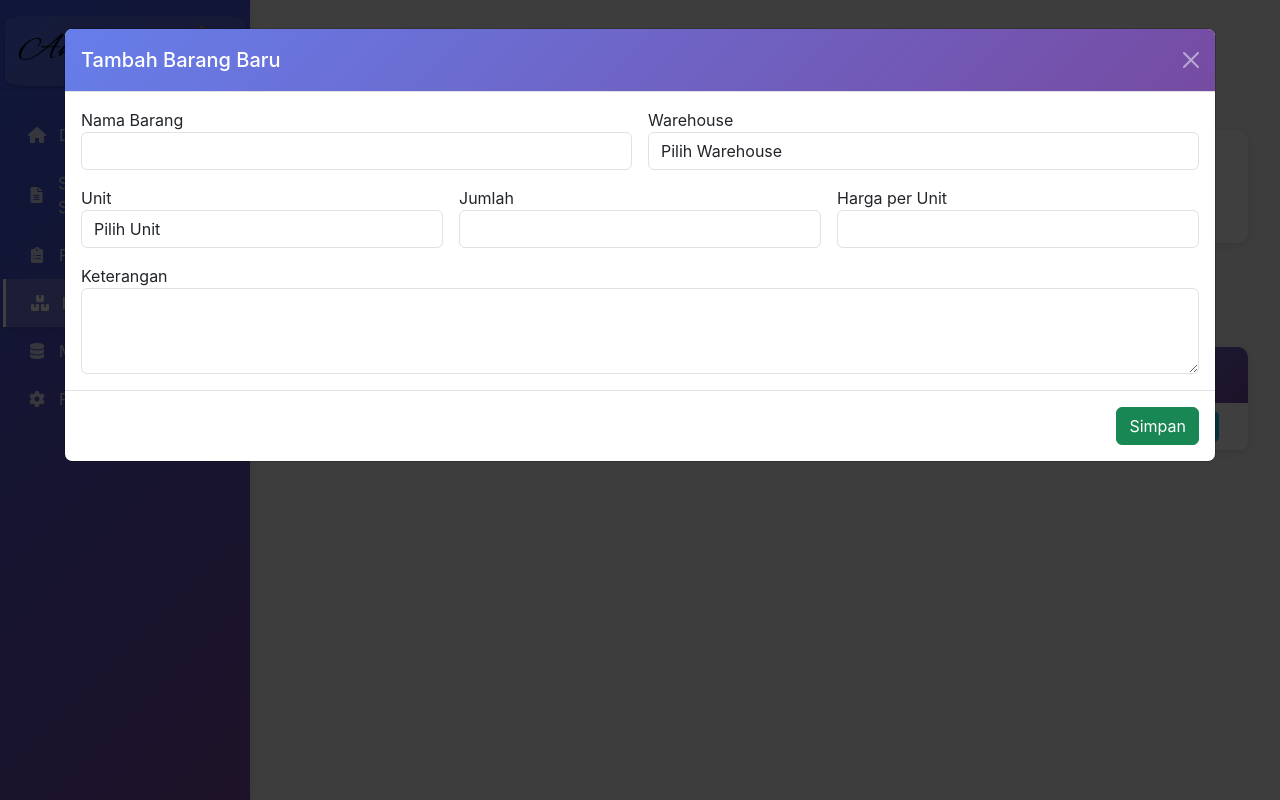
After one commit to gearrobo/amarta-wisesa-garment, a PHP site: page /inventory.php in a window 1280 px wide, after a click on "Tambah Barang". The commit adds this page. Run offline with PHP 8.4, Linux system fonts and the light colour scheme; tables that the repository leaves empty or names only in its code hold one stand-in row (values such as "Sample post"); some libraries are stand-ins or nearby versions.

Commit message:
tambah inventory

```diff
--- a/includes/sidebar.php
+++ b/includes/sidebar.php
@@ -22,6 +22,12 @@
                 </a>
             </li>
             <li>
+                <a href="inventory.php" class="nav-link <?php echo basename($_SERVER['PHP_SELF']) == 'inventory.php' ? 'active' : ''; ?>">
+                    <i class="fas fa-boxes"></i>
+                    Inventory
+                </a>
+            </li>
+            <li>
                 <a href="master-data.php" class="nav-link <?php echo basename($_SERVER['PHP_SELF']) == 'master-data.php' ? 'active' : ''; ?>">
                     <i class="fas fa-database"></i>
                     Master Data
--- /dev/null
+++ b/inventory.php
@@ -0,0 +1,287 @@
+<?php
+// db.php
+include "includes/header.php";
+include "config/db.php";
+
+if ($conn->connect_error) {
+    die("Koneksi gagal: " . $conn->connect_error);
+}
+
+// Proses simpan inventory
+$message = '';
+$messageType = '';
+
+if (isset($_POST['save'])) {
+    // Validasi input required
+    $required_fields = ['nama_barang', 'warehouse', 'unit', 'jumlah', 'harga_per_unit'];
+    $missing_fields = [];
+
+    foreach ($required_fields as $field) {
+        if (empty($_POST[$field])) {
+            $missing_fields[] = $field;
+        }
+    }
+
+    if (!empty($missing_fields)) {
+        $message = 'Error: Field berikut wajib diisi: ' . implode(', ', $missing_fields);
+        $messageType = 'danger';
+    } else {
+        // Ambil data dengan aman
+        $nama_barang = $_POST['nama_barang'];
+        $warehouse = $_POST['warehouse'];
+        $unit = $_POST['unit'];
+        $jumlah = intval($_POST['jumlah']);
+        $harga_per_unit = floatval($_POST['harga_per_unit']);
+        $keterangan = $_POST['keterangan'] ?? '';
+
+        // Gunakan prepared statement untuk keamanan
+        $sql = "INSERT INTO inventory
+                (nama_barang, warehouse, unit, jumlah, harga_per_unit, keterangan, created_at)
+                VALUES
+                (?, ?, ?, ?, ?, ?, NOW())";
+
+        $stmt = $conn->prepare($sql);
+        if ($stmt) {
+            $stmt->bind_param("sssids",
+                $nama_barang, $warehouse, $unit, $jumlah, $harga_per_unit, $keterangan
+            );
+
+            if ($stmt->execute()) {
+                $message = 'Data inventory berhasil disimpan!';
+                $messageType = 'success';
+
+                // Redirect untuk mencegah duplicate submission
+                header("Location: inventory.php?success=1");
+                exit();
+            } else {
+                $message = 'Error: Gagal menyimpan data - ' . $stmt->error;
+                $messageType = 'danger';
+            }
+            $stmt->close();
+        } else {
+            $message = 'Error: Gagal prepare statement - ' . $conn->error;
+            $messageType = 'danger';
+        }
+    }
+}
+
+// Cek parameter success dari redirect
+if (isset($_GET['success']) && $_GET['success'] == 1) {
+    $message = 'Data inventory berhasil disimpan!';
+    $messageType = 'success';
+}
+
+// Ambil data inventory
+$result = $conn->query("SELECT * FROM inventory ORDER BY id DESC");
+
+// Hitung total stok barang
+$total_stok = $conn->query("SELECT SUM(jumlah) as total FROM inventory")->fetch_assoc()['total'] ?? 0;
+
+// Hitung jumlah barang keluar (dengan asumsi ada tabel transaksi)
+$barang_keluar = $conn->query("SELECT SUM(jumlah_keluar) as total FROM inventory_transaksi WHERE jenis = 'keluar'")->fetch_assoc()['total'] ?? 0;
+
+// Hitung jumlah barang masuk (total jenis barang/nama barang yang berbeda)
+$barang_masuk = $conn->query("SELECT COUNT(DISTINCT nama_barang) as total FROM inventory")->fetch_assoc()['total'] ?? 0;
+
+// Hitung jumlah barang masuk dari transaksi (dengan asumsi ada tabel transaksi)
+$barang_masuk_transaksi = $conn->query("SELECT SUM(jumlah_masuk) as total FROM inventory_transaksi WHERE jenis = 'masuk'")->fetch_assoc()['total'] ?? 0;
+
+// Jika tabel inventory_transaksi belum ada, gunakan jumlah jenis barang
+if ($barang_keluar == 0 && $barang_masuk_transaksi == 0) {
+    // Jangan ubah barang_masuk, biarkan sebagai jumlah jenis barang
+    $barang_keluar = 0;
+}
+?>
+
+    <!-- Main Content -->
+    <main class="main-content">
+
+            <div>
+                <h1 class="h3 mb-4">Inventory Barang</h1>
+
+                <!-- Breadcrumb -->
+                <nav aria-label="breadcrumb">
+                    <ol class="breadcrumb">
+                        <li class="breadcrumb-item"><a href="index.php">Dashboard</a></li>
+                        <li class="breadcrumb-item active">Inventory Barang</li>
+                    </ol>
+                </nav>
+            </div>
+
+        <!-- Stats Cards -->
+        <div class="row mb-4">
+            <div class="col-md-4">
+                <div class="stats-card">
+                    <h3><?php echo number_format($total_stok); ?></h3>
+                    <p>Stok Barang</p>
+                </div>
+            </div>
+            <div class="col-md-4">
+                <div class="stats-card">
+                    <h3><?php echo number_format($barang_keluar); ?></h3>
+                    <p>Jumlah Keluar</p>
+                </div>
+            </div>
+            <div class="col-md-4">
+                <div class="stats-card">
+                    <h3><?php echo number_format($barang_masuk); ?></h3>
+                    <p>Jumlah Masuk</p>
+                </div>
+            </div>
+        </div>
+        <div>
+            <button class="btn btn-primary" data-bs-toggle="modal" data-bs-target="#inventoryModal">
+                <i class="fas fa-plus"></i> Tambah Barang
+            </button>
+        </div><br>
+
+        <!-- Alerts -->
+        <?php
+        if (isset($_GET['updated'])) {
+            echo '<div class="alert alert-success alert-dismissible fade show" role="alert">
+                    <i class="fas fa-check-circle"></i> Data berhasil diupdate!
+                    <button type="button" class="btn-close" data-bs-dismiss="alert" aria-label="Close"></button>
+                  </div>';
+        }
+        if (isset($_GET['deleted'])) {
+            echo '<div class="alert alert-success alert-dismissible fade show" role="alert">
+                    <i class="fas fa-check-circle"></i> Data berhasil dihapus!
+                    <button type="button" class="btn-close" data-bs-dismiss="alert" aria-label="Close"></button>
+                  </div>';
+        }
+        if (isset($_GET['error'])) {
+            echo '<div class="alert alert-danger alert-dismissible fade show" role="alert">
+                    <i class="fas fa-exclamation-circle"></i> Terjadi kesalahan!
+                    <button type="button" class="btn-close" data-bs-dismiss="alert" aria-label="Close"></button>
+                  </div>';
+        }
+        ?>
+
+        <?php if (!empty($message)): ?>
+            <div class="alert alert-<?php echo $messageType; ?> alert-dismissible fade show" role="alert">
+                <?php echo $message; ?>
+                <button type="button" class="btn-close" data-bs-dismiss="alert" aria-label="Close"></button>
+            </div>
+        <?php endif; ?>
+
+        <!-- Table Container -->
+        <div class="table-container">
+            <div class="table-responsive">
+                <table class="table table-hover">
+                    <thead>
+                        <tr>
+                            <th>No</th>
+                            <th>Nama Barang</th>
+                            <th>Warehouse</th>
+                            <th>Unit</th>
+                            <th>Jumlah</th>
+                            <th>Harga per Unit</th>
+                            <th>Total Harga</th>
+                            <th>Aksi</th>
+                        </tr>
+                    </thead>
+                    <tbody>
+                        <?php $no=1; while($row = $result->fetch_assoc()): ?>
+                        <tr>
+                            <td><?= $no++ ?></td>
+                            <td><strong><?= $row['nama_barang'] ?></strong></td>
+                            <td><?= $row['warehouse'] ?></td>
+                            <td><?= $row['unit'] ?></td>
+                            <td><?= number_format($row['jumlah']) ?></td>
+                            <td>Rp <?= number_format($row['harga_per_unit'], 0, ',', '.') ?></td>
+                            <td>Rp <?= number_format($row['jumlah'] * $row['harga_per_unit'], 0, ',', '.') ?></td>
+                            <td>
+                                <div class="btn-group btn-group-sm" role="group">
+                                    <button class="btn btn-warning" onclick="editInventory(<?= $row['id'] ?>)" title="Edit">
+                                        <i class="fas fa-edit"></i>
+                                    </button>
+                                    <button class="btn btn-danger" onclick="deleteInventory(<?= $row['id'] ?>)" title="Hapus">
+                                        <i class="fas fa-trash"></i>
+                                    </button>
+                                    <button class="btn btn-info" onclick="detailInventory(<?= $row['id'] ?>)" title="Detail">
+                                        <i class="fas fa-eye"></i>
+                                    </button>
+                                </div>
+                            </td>
+                        </tr>
+                        <?php endwhile; ?>
+                    </tbody>
+                </table>
+            </div>
+        </div>
+    </main>
+
+<!-- Modal Form Input -->
+<div class="modal fade" id="inventoryModal" tabindex="-1">
+  <div class="modal-dialog modal-lg">
+    <div class="modal-content">
+      <form method="POST">
+      <div class="modal-header">
+        <h5 class="modal-title">Tambah Barang Baru</h5>
+        <button type="button" class="btn-close" data-bs-dismiss="modal"></button>
+      </div>
+      <div class="modal-body row g-3">
+
+        <div class="col-md-6">
+            <label>Nama Barang</label>
+            <input type="text" name="nama_barang" class="form-control" required>
+        </div>
+        <div class="col-md-6">
+            <label>Warehouse</label>
+            <select name="warehouse" class="form-control" required>
+                <option value="">Pilih Warehouse</option>
+                <option value="Gudang A">Gudang A</option>
+                <option value="Gudang B">Gudang B</option>
+                <option value="Gudang C">Gudang C</option>
+                <option value="Gudang Utama">Gudang Utama</option>
+            </select>
+        </div>
+        <div class="col-md-4">
+            <label>Unit</label>
+            <select name="unit" class="form-control" required>
+                <option value="">Pilih Unit</option>
+                <option value="pcs">pcs</option>
+                <option value="m²">m²</option>
+            </select>
+        </div>
+        <div class="col-md-4">
+            <label>Jumlah</label>
+            <input type="number" name="jumlah" class="form-control" required min="0">
+        </div>
+        <div class="col-md-4">
+            <label>Harga per Unit</label>
+            <input type="number" name="harga_per_unit" class="form-control" required min="0">
+        </div>
+        <div class="col-md-12">
+            <label>Keterangan</label>
+            <textarea name="keterangan" class="form-control" rows="3"></textarea>
+        </div>
+
+      </div>
+      <div class="modal-footer">
+        <button type="submit" name="save" class="btn btn-success">Simpan</button>
+      </div>
+      </form>
+    </div>
+  </div>
+</div>
+
+<script src="https://cdn.jsdelivr.net/npm/bootstrap@5.3.3/dist/js/bootstrap.bundle.min.js"></script>
+<script>
+// JavaScript functions for action buttons
+function editInventory(id) {
+    window.location.href = 'edit-inventory.php?id=' + id;
+}
+
+function deleteInventory(id) {
+    if (confirm('Apakah Anda yakin ingin menghapus data ini?')) {
+        window.location.href = 'delete-inventory.php?id=' + id;
+    }
+}
+
+function detailInventory(id) {
+    window.location.href = 'detail-inventory.php?id=' + id;
+}
+</script>
+
+<?php include 'includes/footer.php'; ?>
```
Also changed, not shown: delete-inventory.php (added, +32 -0 lines), detail-inventory.php (added, +195 -0 lines).
